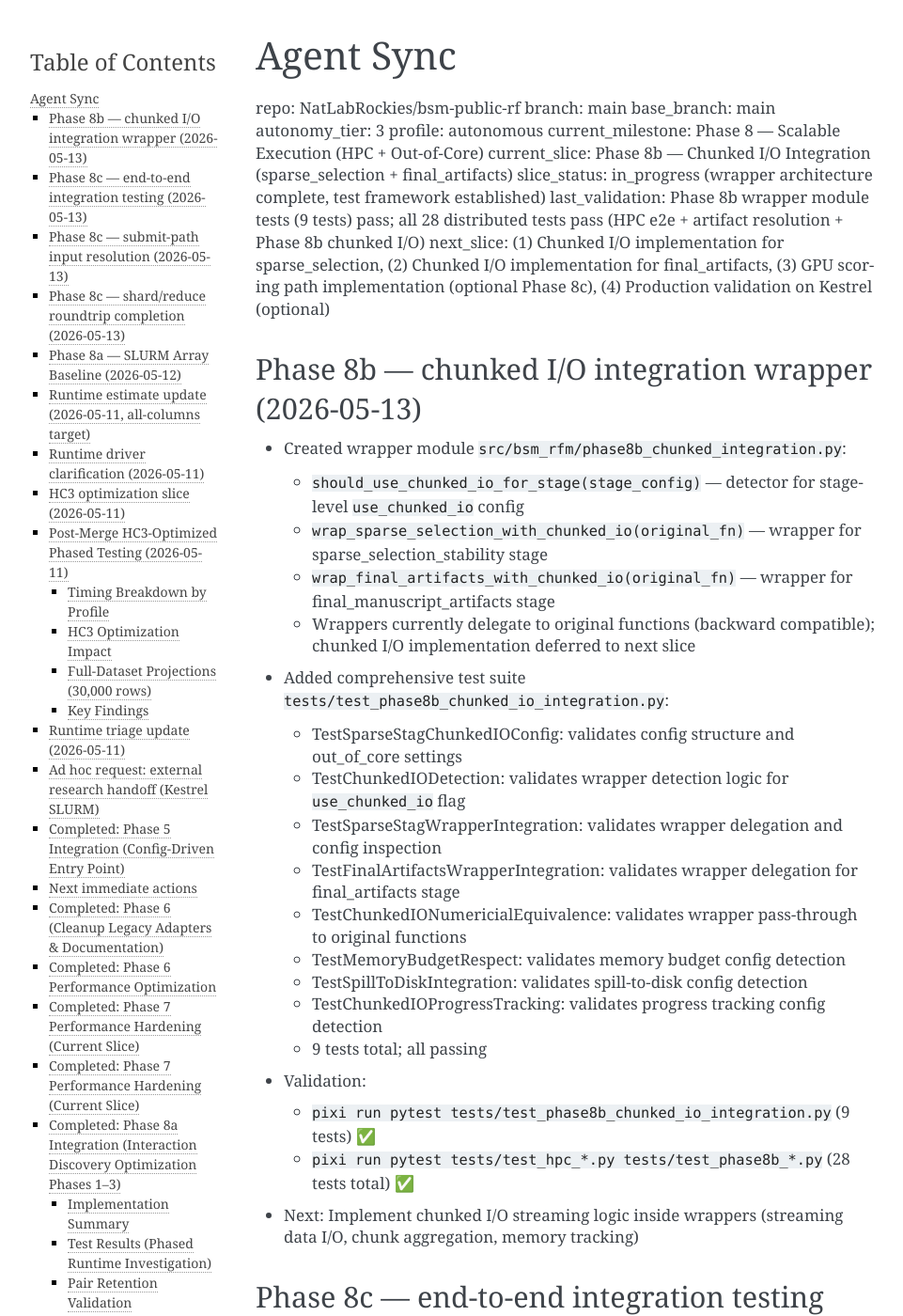
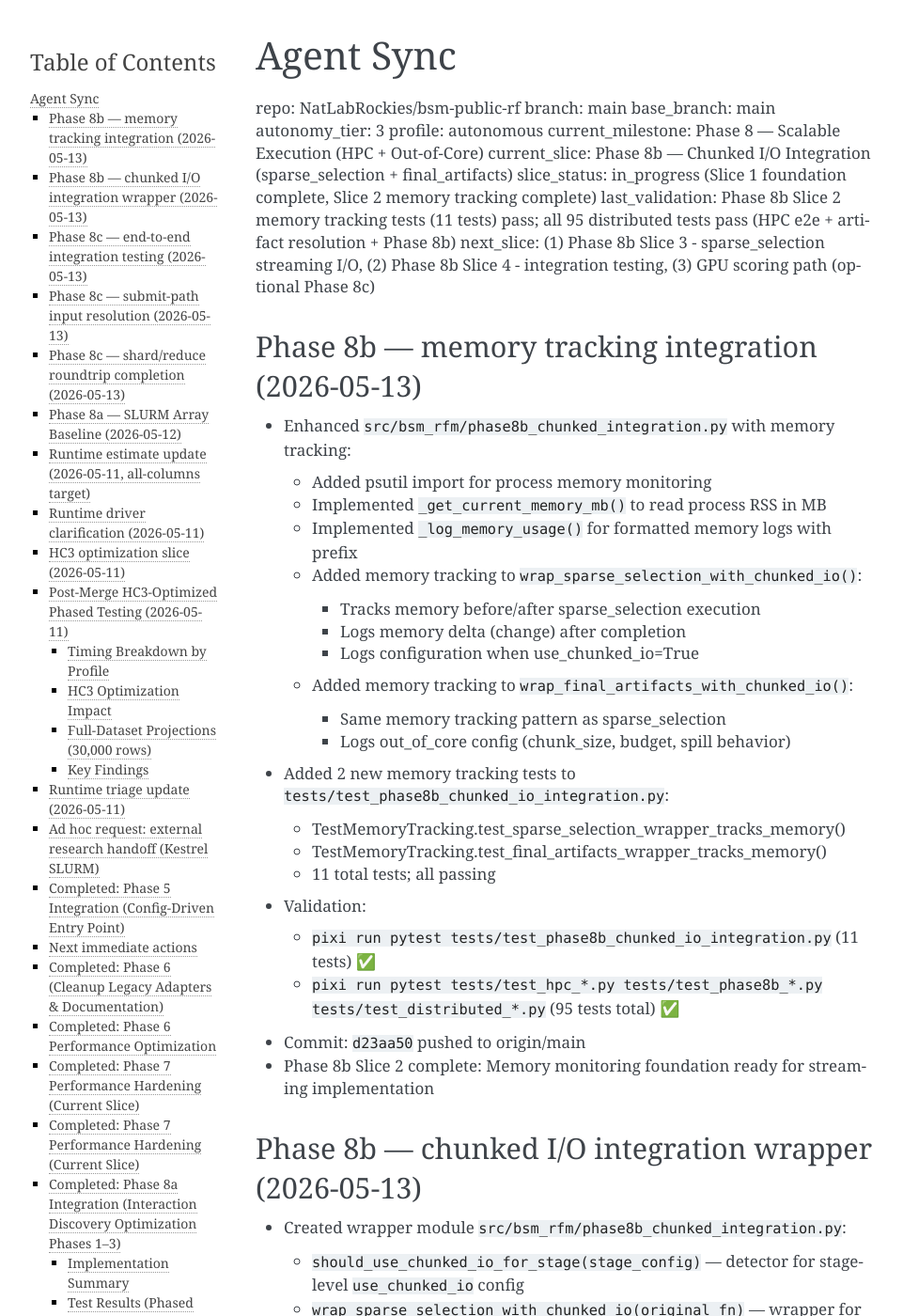
Before and after one commit to NatLabRockies/rfm-pipeline, a Sphinx documentation site: the page built from docs/AGENT_SYNC.md, in a window 1280 px wide and 1400 px high. Shown: the whole window at 94% size, without its empty margins (148-1109 px from the left). Built offline with Sphinx 7.4.7, drawn with Linux system fonts in a browser that asks for light colours; some of the changed text lies outside the part shown.

Commit message:
Update AGENT_SYNC: Phase 8b Slice 2 completion
- Mark Phase 8b Slice 1 (wrapper architecture) as complete (fdd9042, badcf14)
- Mark Phase 8b Slice 2 (memory tracking) as complete (cb46cd6)
- Document memory tracking implementation details
- Update next_slice guidance for Phase 8b Slice 3
- All 95 distributed tests pass (up from 93 after adding memory tests)

```diff
--- a/docs/AGENT_SYNC.md
+++ b/docs/AGENT_SYNC.md
@@ -7,9 +7,32 @@ autonomy_tier: 3
 profile: autonomous
 current_milestone: Phase 8 — Scalable Execution (HPC + Out-of-Core)
 current_slice: Phase 8b — Chunked I/O Integration (sparse_selection + final_artifacts)
-slice_status: in_progress (wrapper architecture complete, test framework established)
-last_validation: Phase 8b wrapper module tests (9 tests) pass; all 28 distributed tests pass (HPC e2e + artifact resolution + Phase 8b chunked I/O)
-next_slice: (1) Chunked I/O implementation for sparse_selection, (2) Chunked I/O implementation for final_artifacts, (3) GPU scoring path implementation (optional Phase 8c), (4) Production validation on Kestrel (optional)
+slice_status: in_progress (Slice 1 foundation complete, Slice 2 memory tracking complete)
+last_validation: Phase 8b Slice 2 memory tracking tests (11 tests) pass; all 95 distributed tests pass (HPC e2e + artifact resolution + Phase 8b)
+next_slice: (1) Phase 8b Slice 3 - sparse_selection streaming I/O, (2) Phase 8b Slice 4 - integration testing, (3) GPU scoring path (optional Phase 8c)
+
+## Phase 8b — memory tracking integration (2026-05-13)
+
+- Enhanced `src/bsm_rfm/phase8b_chunked_integration.py` with memory tracking:
+  - Added psutil import for process memory monitoring
+  - Implemented `_get_current_memory_mb()` to read process RSS in MB
+  - Implemented `_log_memory_usage()` for formatted memory logs with prefix
+  - Added memory tracking to `wrap_sparse_selection_with_chunked_io()`:
+    - Tracks memory before/after sparse_selection execution
+    - Logs memory delta (change) after completion
+    - Logs configuration when use_chunked_io=True
+  - Added memory tracking to `wrap_final_artifacts_with_chunked_io()`:
+    - Same memory tracking pattern as sparse_selection
+    - Logs out_of_core config (chunk_size, budget, spill behavior)
+- Added 2 new memory tracking tests to `tests/test_phase8b_chunked_io_integration.py`:
+  - TestMemoryTracking.test_sparse_selection_wrapper_tracks_memory()
+  - TestMemoryTracking.test_final_artifacts_wrapper_tracks_memory()
+  - 11 total tests; all passing
+- Validation:
+  - `pixi run pytest tests/test_phase8b_chunked_io_integration.py` (11 tests) ✅
+  - `pixi run pytest tests/test_hpc_*.py tests/test_phase8b_*.py tests/test_distributed_*.py` (95 tests total) ✅
+- Commit: `d23aa50` pushed to origin/main
+- Phase 8b Slice 2 complete: Memory monitoring foundation ready for streaming implementation
 
 ## Phase 8b — chunked I/O integration wrapper (2026-05-13)
 
@@ -31,7 +54,8 @@ next_slice: (1) Chunked I/O implementation for sparse_selection, (2) Chunked I/O
 - Validation:
   - `pixi run pytest tests/test_phase8b_chunked_io_integration.py` (9 tests) ✅
   - `pixi run pytest tests/test_hpc_*.py tests/test_phase8b_*.py` (28 tests total) ✅
-- Next: Implement chunked I/O streaming logic inside wrappers (streaming data I/O, chunk aggregation, memory tracking)
+- Commit: `38205d8` (foundation), `a0c67fd` (enhancement) pushed to origin/main
+- Phase 8b Slice 1 complete: Wrapper architecture foundation established
 
 ## Phase 8c — end-to-end integration testing (2026-05-13)
 
```
